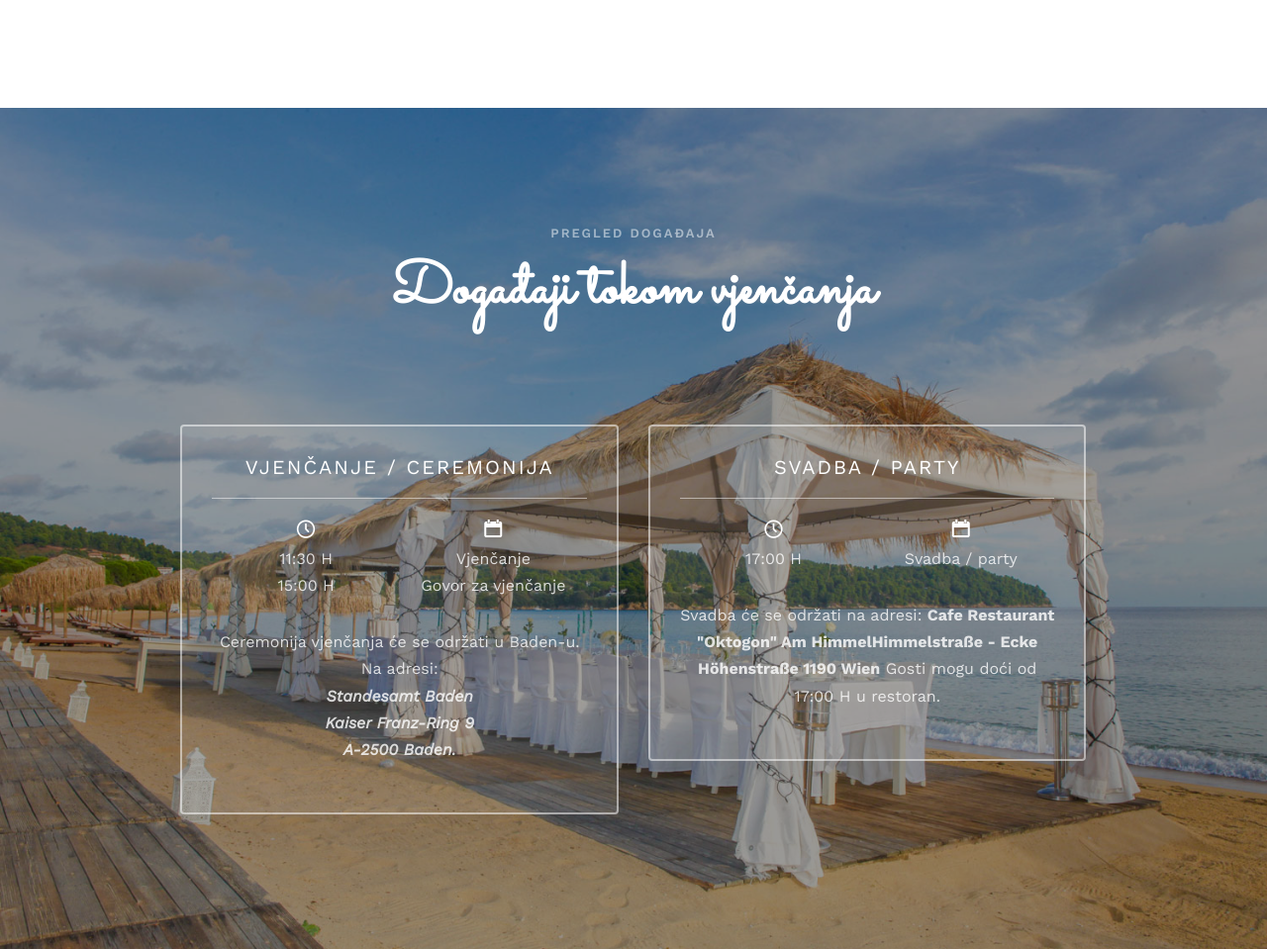
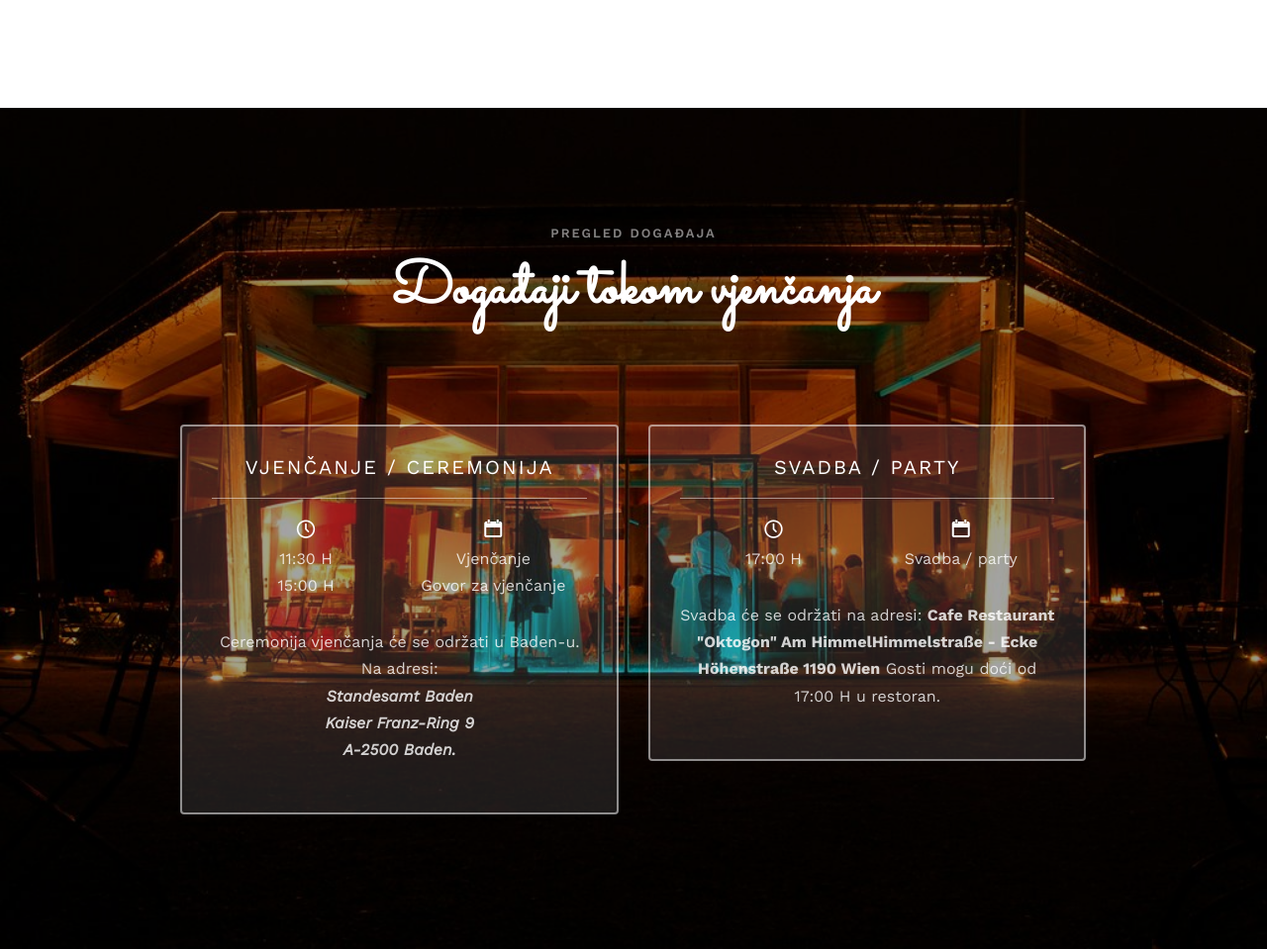
Before and after one commit to MatijaOreski/vjencanje, a plain HTML site: page index.html in a window 1280 px wide. Shown: the part 1438-2397 px from the top of the page at 99% size. Drawn offline with nearby package versions, Linux system fonts and the light colour scheme; files whose address does not match are found by name.

Commit message:
With image

```diff
--- a/index.html
+++ b/index.html
@@ -101,7 +101,7 @@
 		</div>
 	</div>
 
-	<div id="fh5co-event" class="fh5co-bg" style="background-image:url(images/img_bg_3.jpg);">
+	<div id="fh5co-event" class="fh5co-bg" style="background-image:url(images/oktogon.jpg);">
 		<div class="overlay"></div>
 		<div class="container">
 			<div class="row">
```
Also changed, not shown: images/oktogon.jpg (added).
